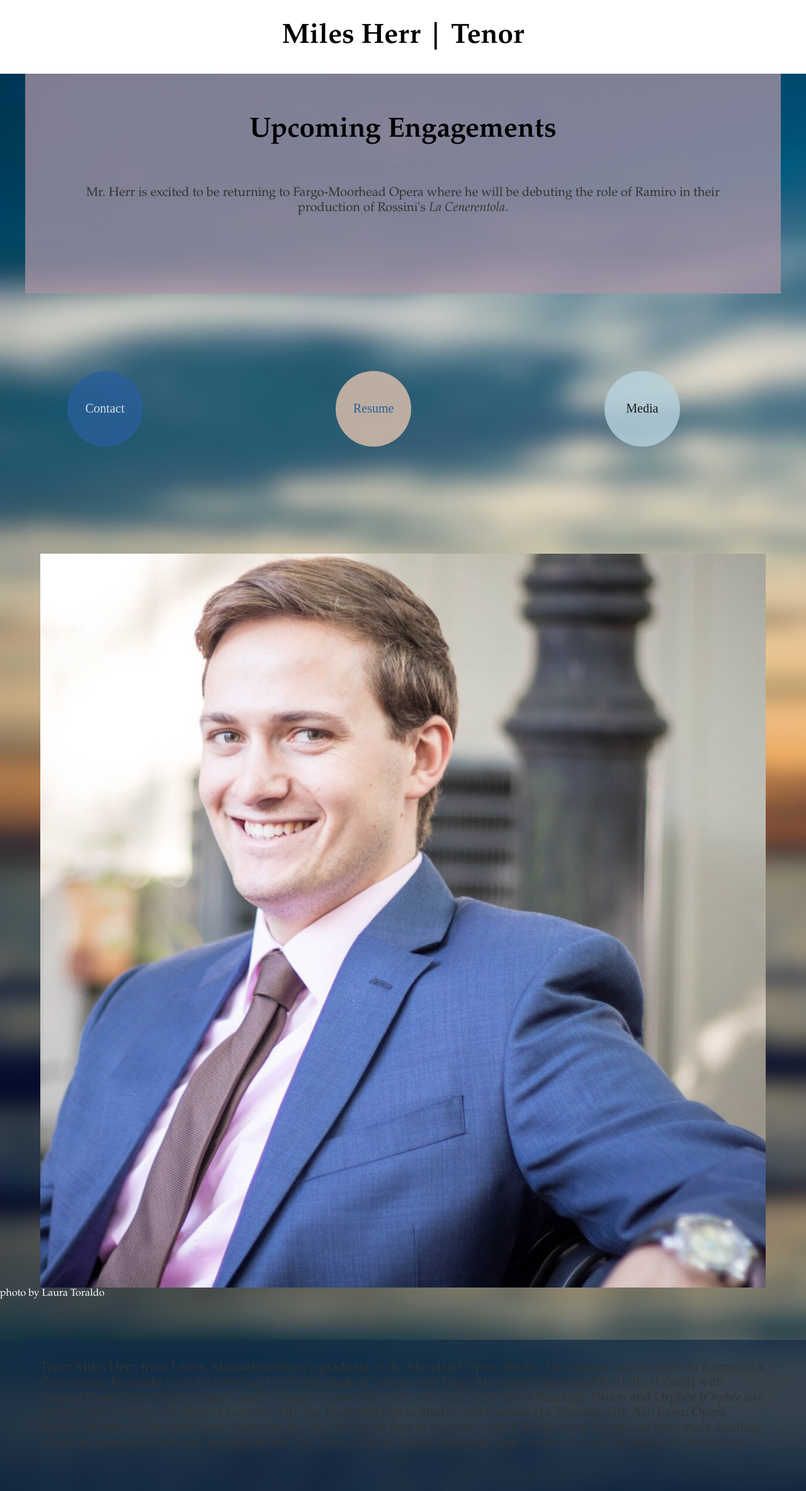
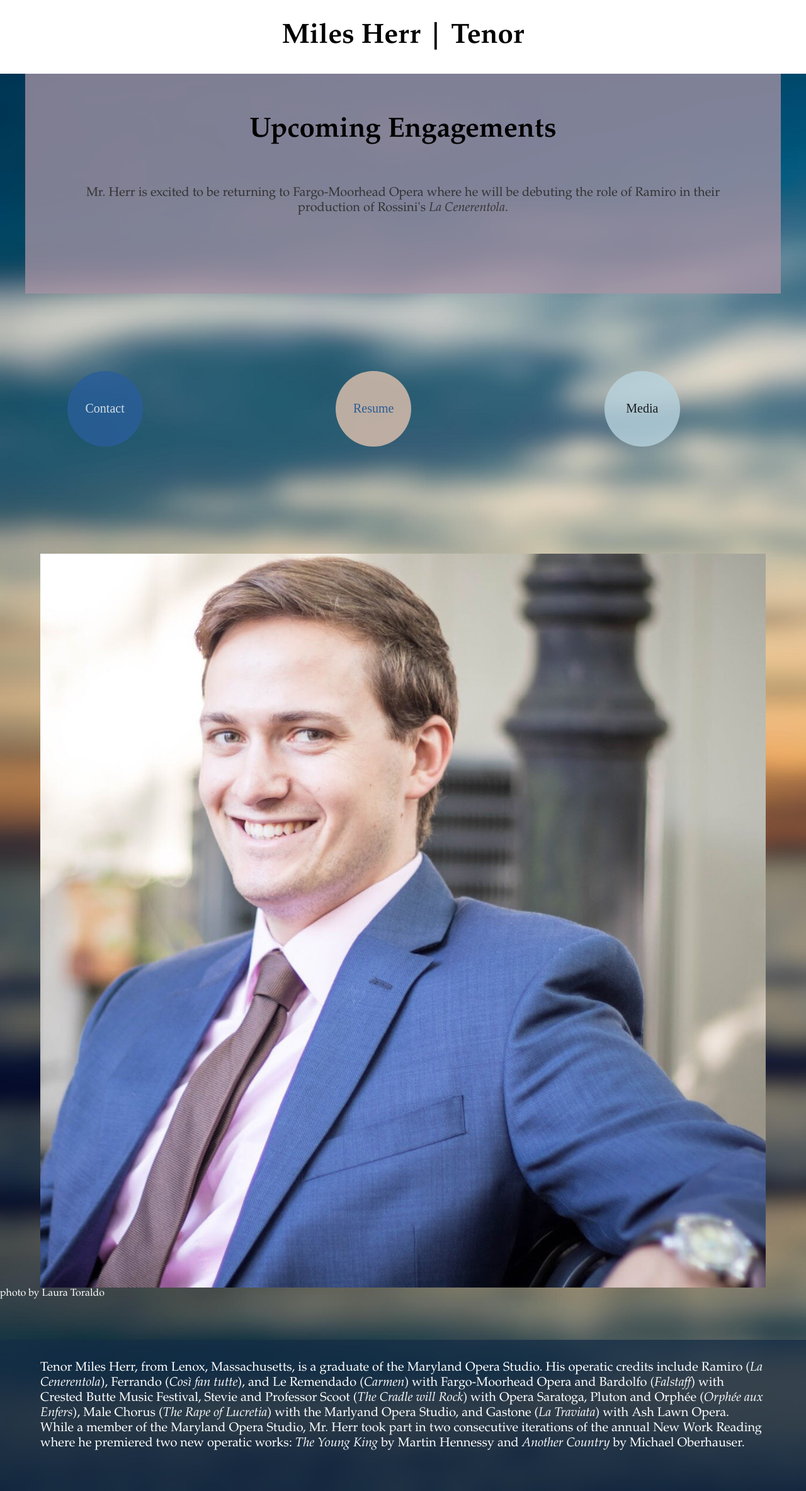
Before and after one commit to leemlb06pmi/leemlb06pmi.github.io, a Jekyll site: the page built from index.html, in a window 1280 px wide. Shown: the whole page at 63% size. Built offline with Jekyll 4.4.1, drawn with Linux system fonts in a browser that asks for light colours.

Commit message:
Update index.html

```diff
--- a/index.html
+++ b/index.html
@@ -27,7 +27,7 @@ title: Miles Herr, Tenor
 		</div>
 	</div>
 	<div style="margin 2.5% 5% 2.5% 5%;background-color:rgba(20,45,70,.75);">
-		<p style="text-align:left;margin:5% 5% 5% 5%;padding:2.5% 0% 0% 0%;">Tenor Miles Herr, from Lenox, Massachusetts, is a graduate of the Maryland Opera Studio.
+		<p style="text-align:left;margin:5% 5% 5% 5%;padding:2.5% 0% 0% 0%;color:white;">Tenor Miles Herr, from Lenox, Massachusetts, is a graduate of the Maryland Opera Studio.
 		His operatic credits include Ramiro (<em>La Cenerentola</em>), Ferrando (<em>Così fan tutte</em>), and Le Remendado (<em>Carmen</em>) with
 		Fargo-Moorhead Opera and Bardolfo (<em>Falstaff</em>) with Crested Butte Music Festival, Stevie and Professor
 		Scoot (<em>The Cradle will Rock</em>) with Opera Saratoga, Pluton and Orphée (<em>Orphée aux Enfers</em>),
```
